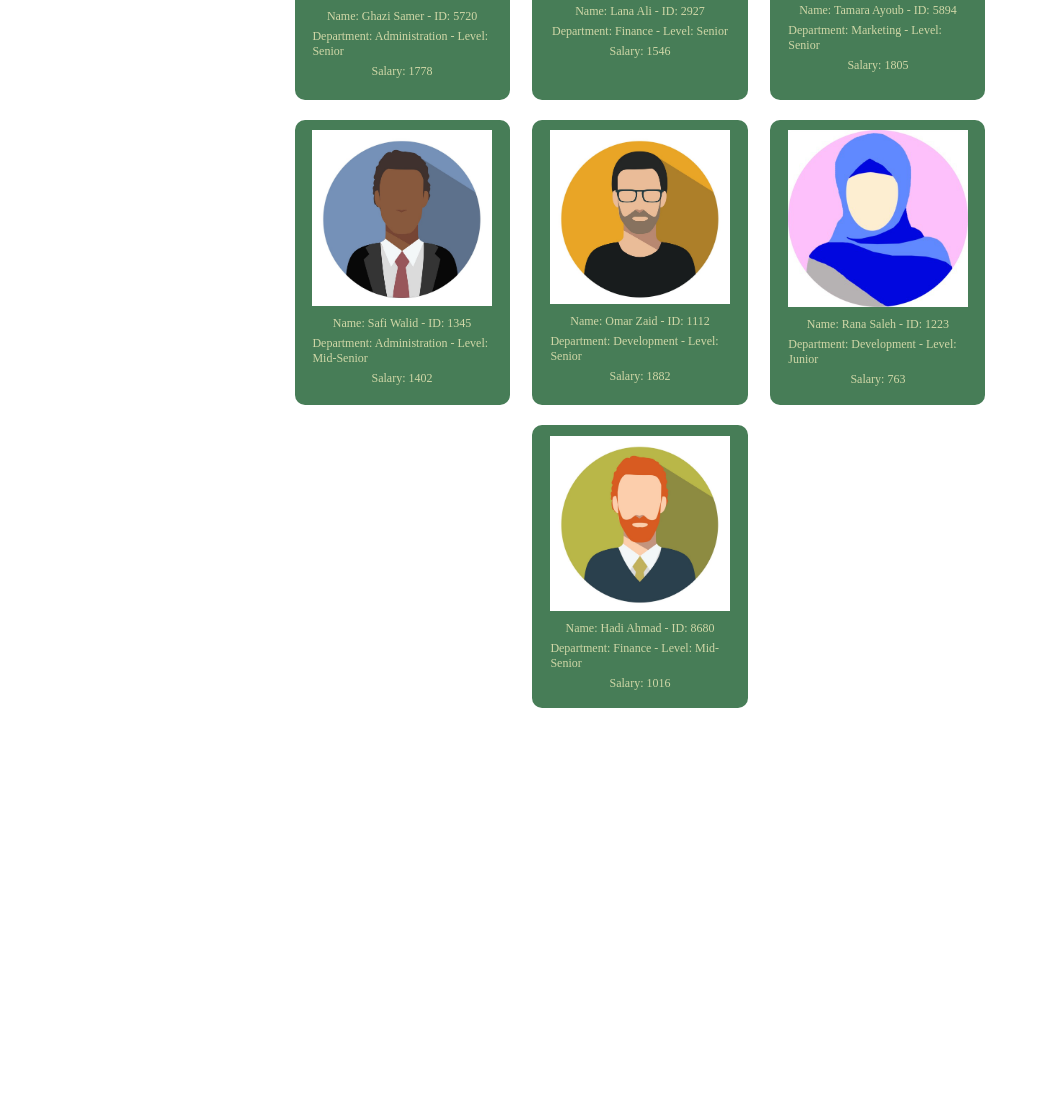
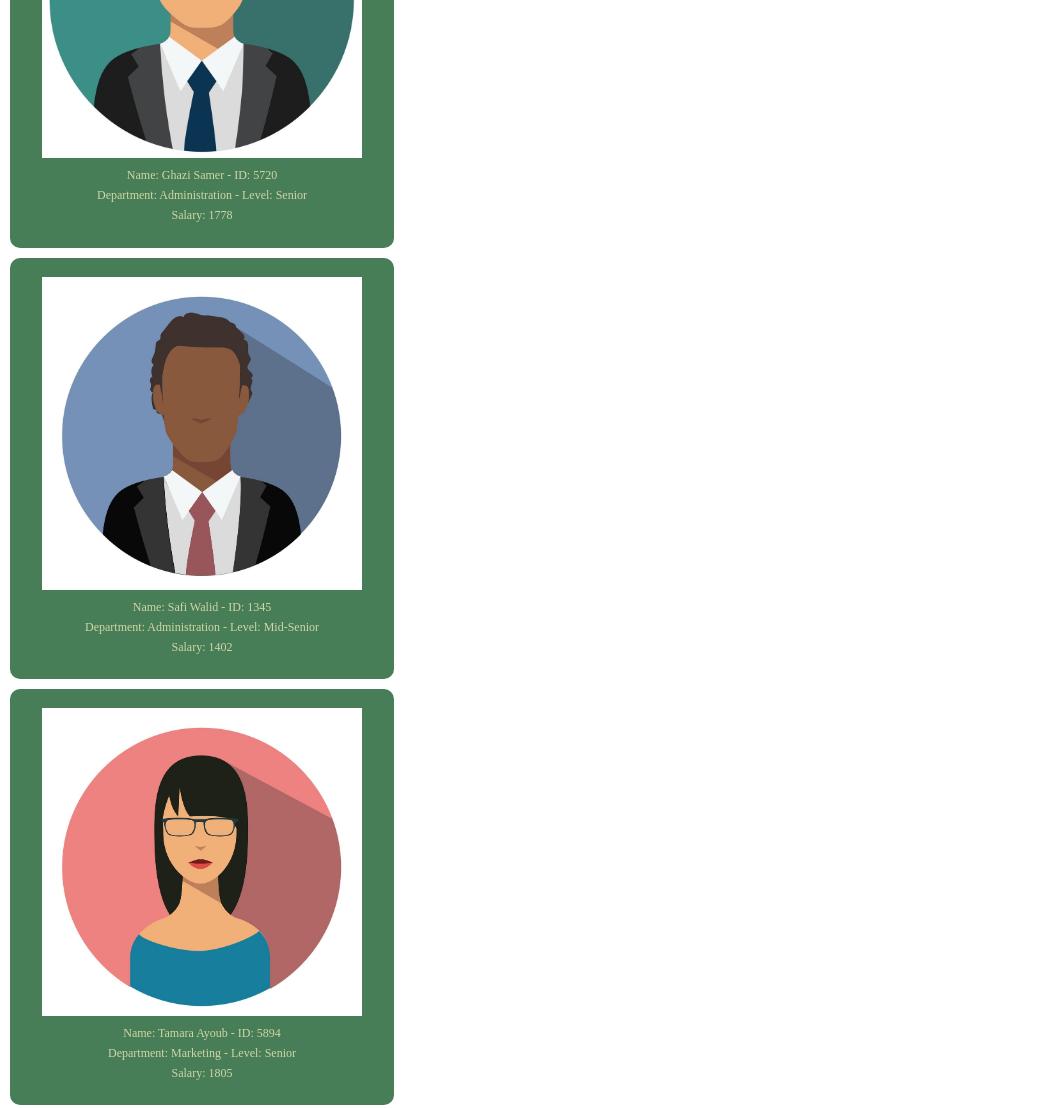
Before and after one commit to BasharAlzrigat/HR-management-system, a plain HTML site: page index.html in a window 1280 px wide. Shown: the part 203-1311 px from the top of the page, without its empty margins (0-1038 px from the left). Before the commit the page ends 921 px from the top, so only its background shows below. Drawn offline with Linux system fonts and the light colour scheme.

Commit message:
solve extra task

```diff
--- a/app.js
+++ b/app.js
@@ -1,6 +1,25 @@
 'use strict';
 const allEmployees = []
+const allDepartments = ["Administration", "Marketing", "Development", "Finance"]
+let switcher
+// Create the containers divs:
 const eContainer = document.createElement("div");
+const Administration = document.createElement("div");
+const Marketing = document.createElement("div");
+const Development = document.createElement("div");
+const Finance = document.createElement("div");
+//append the containers to the DOM:
+document.body.appendChild(eContainer);
+eContainer.appendChild(Administration);
+eContainer.appendChild(Marketing);
+eContainer.appendChild(Development);
+eContainer.appendChild(Finance);
+// add id to each container:
+eContainer.id = "employee-container";
+Administration.id = "Administration";
+Marketing.id = "Marketing";
+Development.id = "Development";
+Finance.id = "Finance";
 // Employee Constructor Function:
 function Employee(fullName, department, level, imageUrl) {
 
@@ -9,9 +28,9 @@ function Employee(fullName, department, level, imageUrl) {
     this.level = level
     this.imageUrl = imageUrl
     allEmployees.push(this);
-    // console.log(this);
 }
 // create a new employee object:
+new Employee("Bashar Alzrigat", "IT", "Senior", "");
 new Employee("Ghazi Samer", "Administration", "Senior", "assets/Ghazi.jpg");
 new Employee("Lana Ali", "Finance", "Senior", "assets/Lana.jpg");
 new Employee("Tamara Ayoub", "Marketing", "Senior", "assets/Tamara.jpg");
@@ -20,7 +39,7 @@ new Employee("Omar Zaid", "Development", "Senior", "assets/Omar.jpg");
 new Employee("Rana Saleh", "Development", "Junior", "assets/Rana.jpg");
 new Employee("Hadi Ahmad", "Finance", "Mid-Senior", "assets/Hadi.jpg");
 
-// calculate the net salary (tax 7.5%):
+// calculate the salary of each employee:
 Employee.prototype.Salary = function () {
     if (this.level === "Senior") {
         return Math.floor(Math.random() * (2000 - 1500 + 1)) + 1500;
@@ -30,17 +49,15 @@ Employee.prototype.Salary = function () {
         return Math.floor(Math.random() * (1000 - 500 + 1)) + 500;
     }
 }
-// generate a unique id for each employee:
+// generate a unique id# for each employee:
 Employee.prototype.Id = function () {
     return Math.ceil(Math.random() * 10000)
 }
 // render the employee object to the DOM:
-document.body.appendChild(eContainer);
-eContainer.id="employee-container";
-Employee.prototype.render = function () {
+Employee.prototype.render = function (switcher) {
     // create employeeCard div inside the eContainer div:
     const eCard = document.createElement("div");
-    eContainer.appendChild(eCard);
+    switcher.appendChild(eCard);
     eCard.className = "employee-card"
     // [IMG] create employeeImgDiv div inside the employeeCard div:
     const eImgDiv = document.createElement("div");
@@ -71,10 +88,14 @@ Employee.prototype.render = function () {
 
 function renderAllEmployees() {
     for (let i = 0; i < allEmployees.length; i++) {
-        allEmployees[i].render();
+        for (let j = 0; j < allDepartments.length; j++) {
+            if (allEmployees[i].department === allDepartments[j]) {
+                 switcher = document.getElementById(allDepartments[j]);
+                allEmployees[i].render(switcher);
+            }
+        }
     }
 }
 
-
 renderAllEmployees()
     // eInfoDiv.textContent = `Name: ${this.fullName} - ID: ${this.Id()}\n Department: ${this.department} - Level: ${this.level}\n Salary: ${this.Salary()}`;
--- a/style.css
+++ b/style.css
@@ -3,11 +3,19 @@ body{
 }
 
 #employee-container {
-    width: 56%;
-    margin: auto;
-    display: flex;
-    flex-wrap: wrap;
-    justify-content: space-evenly;
+
+}
+#Administration {
+
+}
+#Marketing {
+
+}
+#Development {
+
+}
+#Finance {
+
 }
 .employee-card {
     box-sizing: border-box;
```
